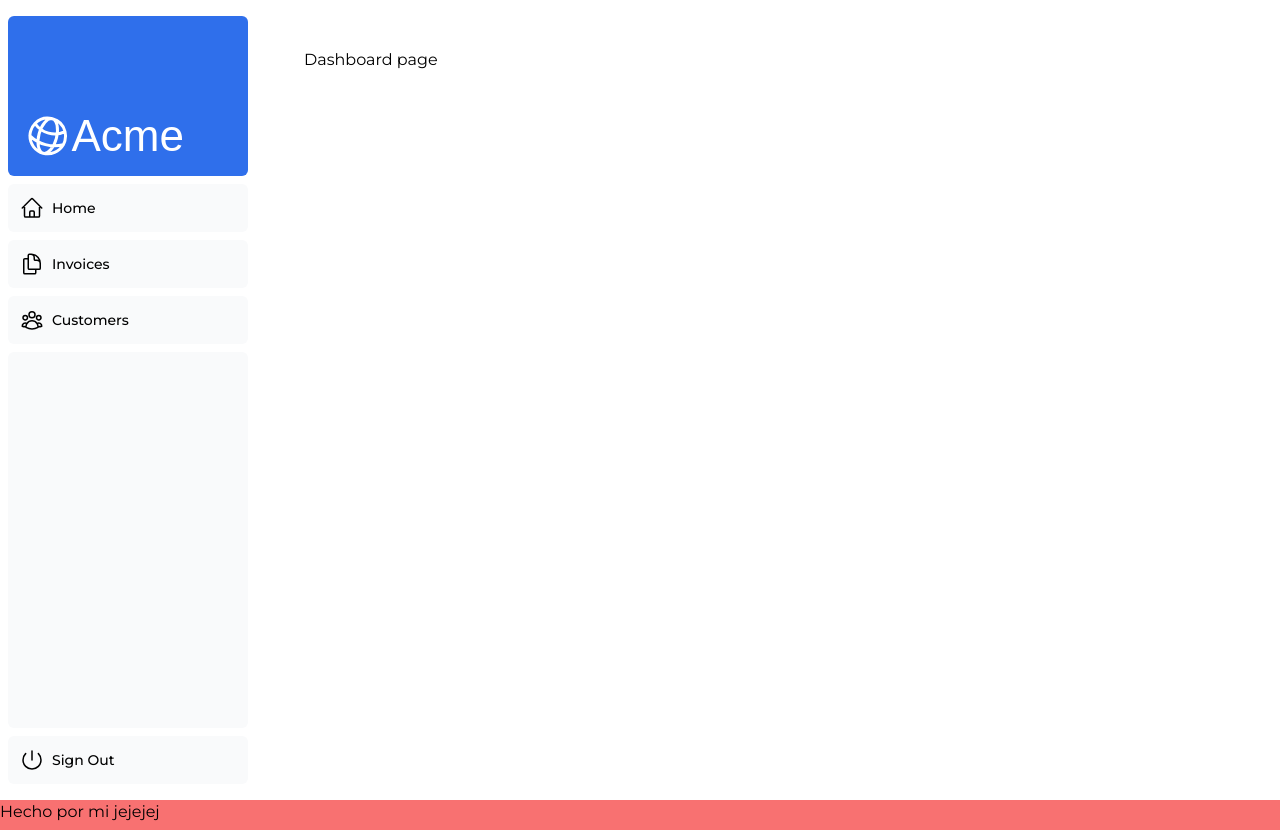
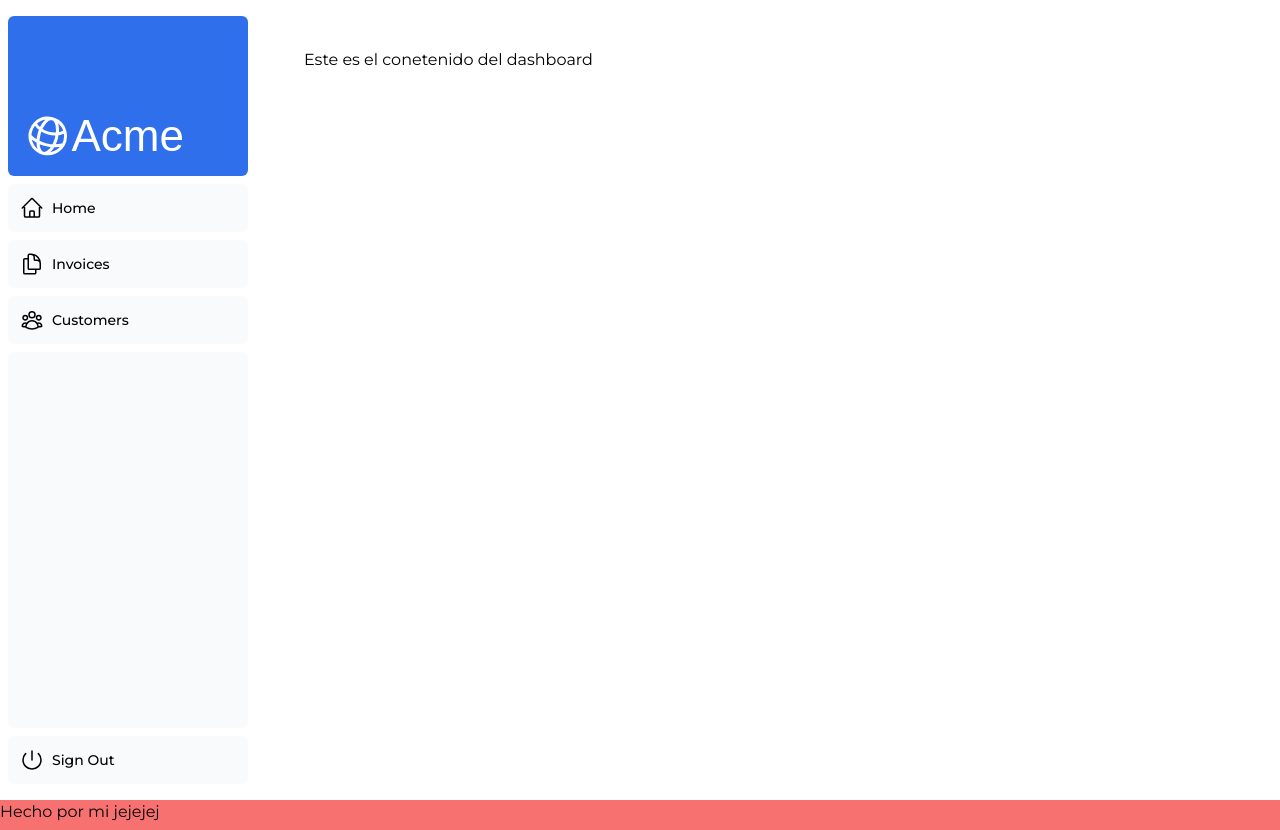
Before and after one commit to santiagonc12/dashboardNext, a Next.js app: page /dashboard in a window 1280 px wide. Built offline with nearby package versions, Linux system fonts and the light colour scheme; a web font is replaced by a local one.

Commit message:
NEW::Dashboard:Enrutamiento nuevo con link y layout para cada pagina

```diff
--- a/app/dashboard/page.tsx
+++ b/app/dashboard/page.tsx
@@ -1,3 +1,3 @@
 export default function DashboardPage() {
-    return <p>Dashboard page</p>
+    return <p>Este es el conetenido del dashboard</p>
 }
--- a/app/ui/dashboard/nav-links.tsx
+++ b/app/ui/dashboard/nav-links.tsx
@@ -3,16 +3,13 @@ import {
   HomeIcon,
   DocumentDuplicateIcon,
 } from '@heroicons/react/24/outline';
+import Link from 'next/link';
 
 // Map of links to display in the side navigation.
 // Depending on the size of the application, this would be stored in a database.
 const links = [
   { name: 'Home', href: '/dashboard', icon: HomeIcon },
-  {
-    name: 'Invoices',
-    href: '/dashboard/invoices',
-    icon: DocumentDuplicateIcon,
-  },
+  { name: 'Invoices', href: '/dashboard/invoices', icon: DocumentDuplicateIcon},
   { name: 'Customers', href: '/dashboard/customers', icon: UserGroupIcon },
 ];
 
@@ -22,14 +19,14 @@ export default function NavLinks() {
       {links.map((link) => {
         const LinkIcon = link.icon;
         return (
-          <a
+          <Link
             key={link.name}
             href={link.href}
             className="flex h-[48px] grow items-center justify-center gap-2 rounded-md bg-gray-50 p-3 text-sm font-medium hover:bg-sky-100 hover:text-blue-600 md:flex-none md:justify-start md:p-2 md:px-3"
           >
             <LinkIcon className="w-6" />
             <p className="hidden md:block">{link.name}</p>
-          </a>
+          </Link>
         );
       })}
     </>
```
